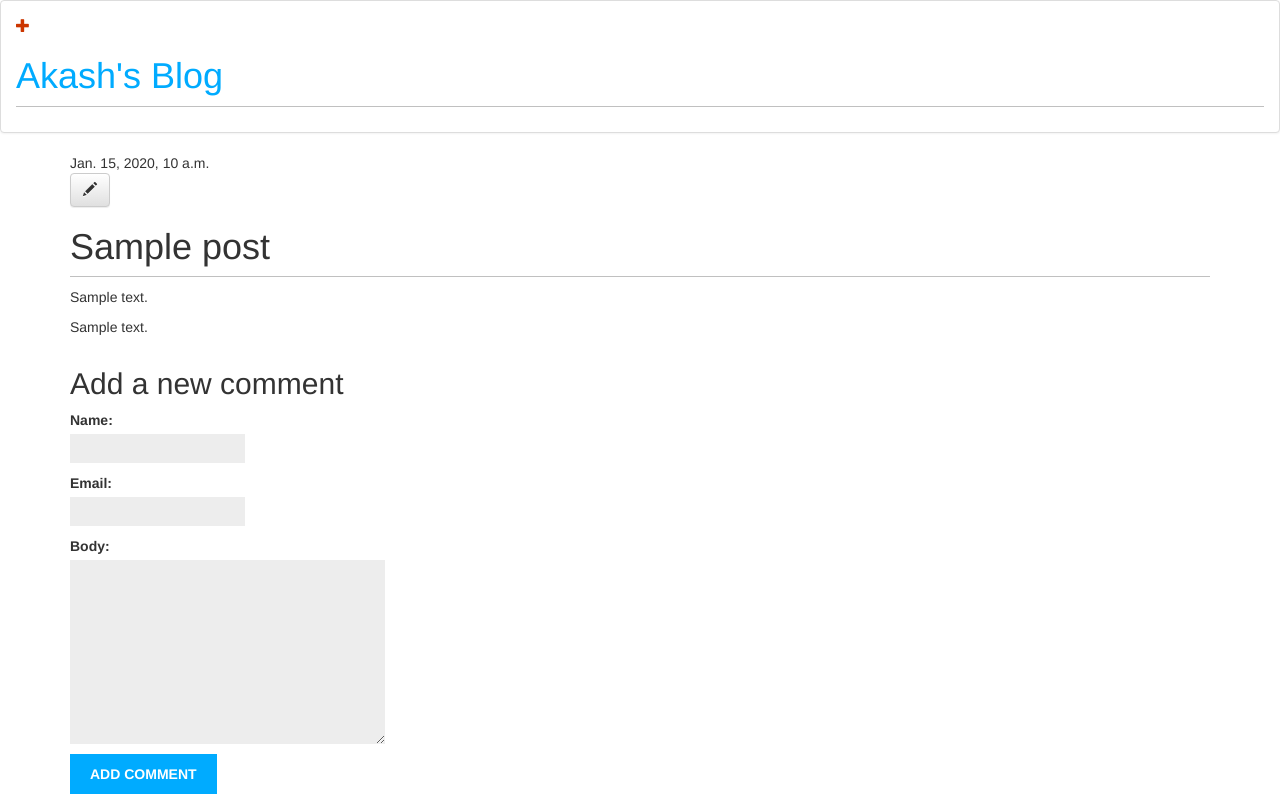
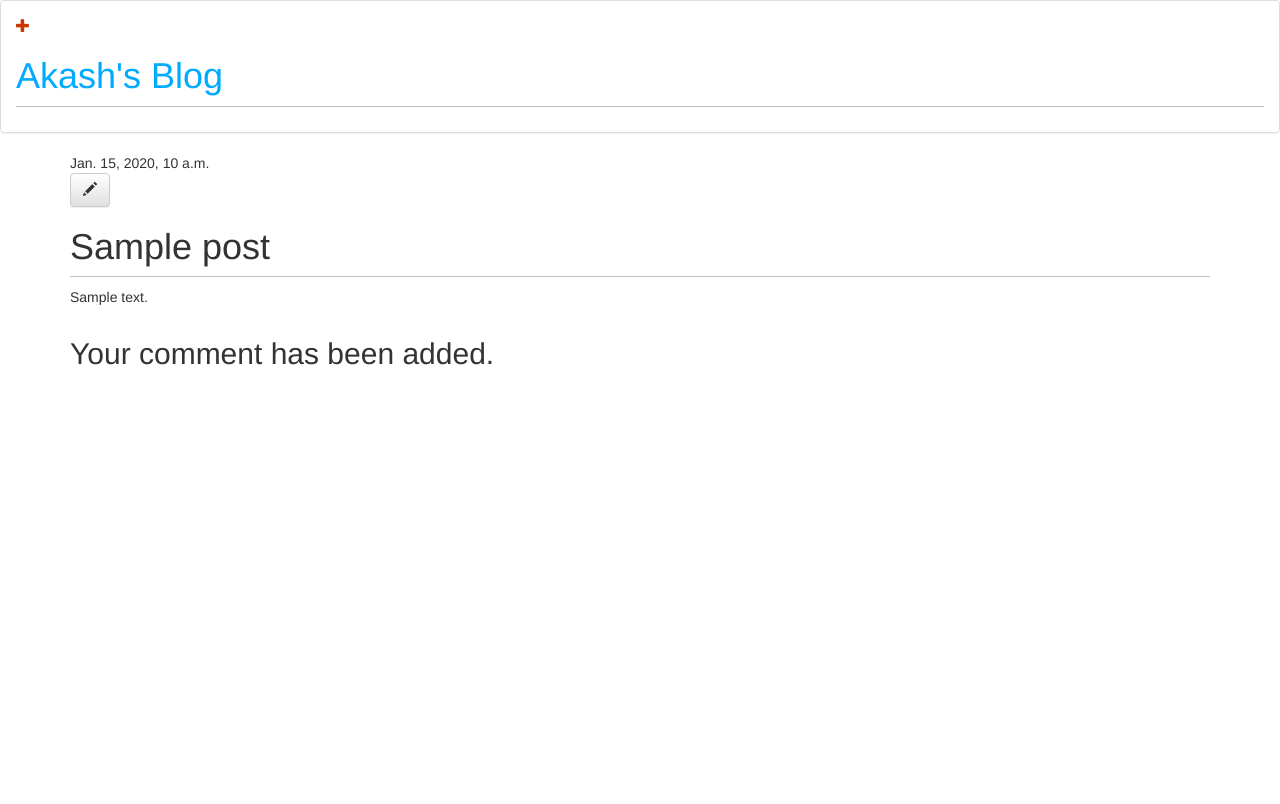
Before and after one commit to CruiseDevice/my-blog-in-django, a Django app: template blog/templates/blog/post/post_detail.html in a window 1280 px wide. After the commit the page ends 365 px from the top, so only its background shows below. Run offline with Django 3.2, Linux system fonts and the light colour scheme; tables that the repository leaves empty hold one stand-in row (values such as "Sample post"); the template is opened without the code that fills it: values that come from a table or form of the project are taken from there, most other values are stand-ins (such as "Sample title", 1, 10 or a date in 2020); some libraries are stand-ins or nearby versions.

Commit message:
display msg when new comment is added

```diff
--- a/blog/templates/blog/post/post_detail.html
+++ b/blog/templates/blog/post/post_detail.html
@@ -11,7 +11,9 @@
     <p>{{ post.text|linebreaksbr }}</p>
   </div>
   <div>
-    {{new_comment}}
+    {% if new_comment %}
+      <h2>Your comment has been added.</h2>
+    {% else %}
       <h2>Add a new comment</h2>
       <form action="." method="post">
         {{comment_form.as_p}}
@@ -20,5 +22,6 @@
           <input type="submit" name="" id="" value = "Add comment">
         </p>
       </form>
+    {% endif %}
   </div>
 {% endblock %}
```
Lines whose indentation alone changed are shown as unchanged.
